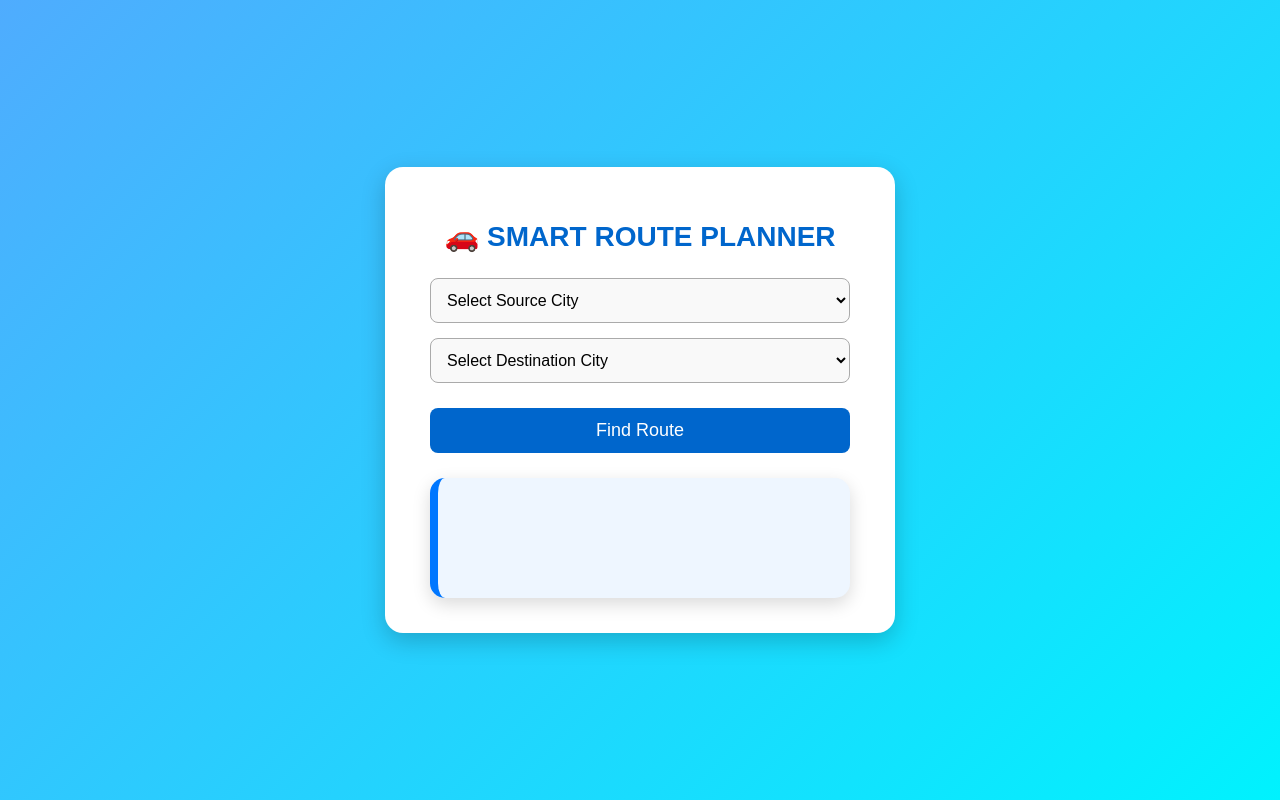
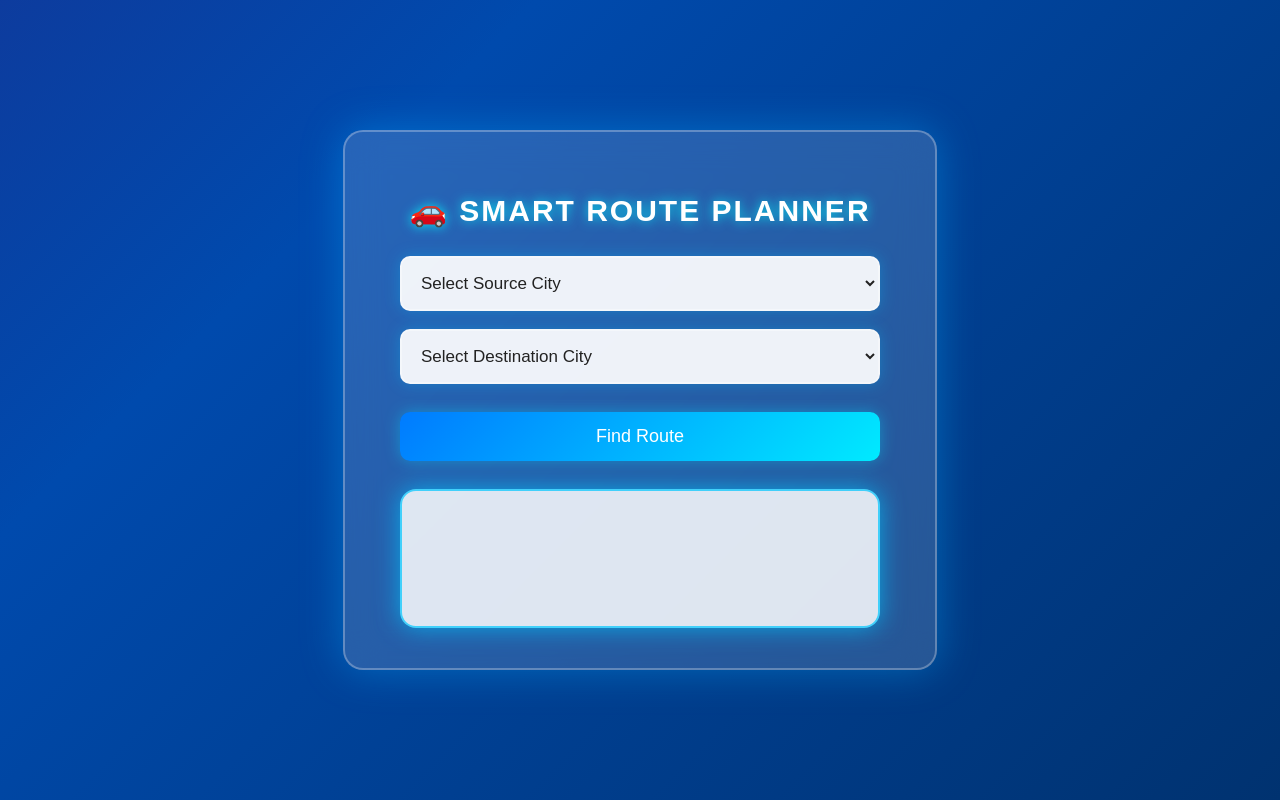
Before and after one commit to SohamSen1566/Smart-route-planner, a Flask app: page / in a window 1280 px wide. Run offline with Flask 3, Linux system fonts and the light colour scheme.

Commit message:
updated the frontend styles

```diff
--- a/static/style.css
+++ b/static/style.css
@@ -1,8 +1,10 @@
 /* Global */
 body {
     font-family: "Poppins", sans-serif;
-    background: linear-gradient(135deg, #4facfe, #00f2fe);
-    color: #222;
+    background: linear-gradient(135deg, #1e0059, #43005f, #004aad, #001f3f);
+    background-size: 400% 400%;
+    animation: bgShift 15s ease infinite;
+    color: #fff;
     display: flex;
     justify-content: center;
     align-items: center;
@@ -10,102 +12,119 @@ body {
     margin: 0;
 }
 
+@keyframes bgShift {
+    0% { background-position: 0% 50%; }
+    50% { background-position: 100% 50%; }
+    100% { background-position: 0% 50%; }
+}
+
 /* Main container */
 .container {
-    background-color: white;
-    padding: 35px 45px;
-    border-radius: 18px;
-    box-shadow: 0px 8px 25px rgba(0,0,0,0.2);
-    width: 420px;
+    background: rgba(255, 255, 255, 0.15);
+    backdrop-filter: blur(18px);
+    padding: 40px 55px;
+    border-radius: 20px;
+    width: 480px;
     text-align: center;
+    border: 2px solid rgba(255, 255, 255, 0.28);
+    box-shadow: 0 0 40px rgba(0, 170, 255, 0.4);
     animation: fadeIn 0.6s ease-in-out;
-}
-
-/* Animation */
-@keyframes fadeIn {
-    from { transform: translateY(15px); opacity: 0; }
-    to { transform: translateY(0); opacity: 1; }
 }
 
 /* Title */
 h1 {
-    color: #0066cc;
-    font-size: 28px;
-    margin-bottom: 25px;
+    color: #ffffff;
+    font-size: 30px;
+    margin-bottom: 28px;
+    text-transform: uppercase;
+    letter-spacing: 2px;
+    text-shadow: 0 0 12px rgba(0, 255, 255, 0.8);
 }
 
-/* Dropdowns and button */
+/* Inputs */
 .input-section {
     display: flex;
     flex-direction: column;
-    gap: 15px;
+    gap: 18px;
 }
 
 select {
-    padding: 12px;
-    font-size: 16px;
-    border: 1px solid #aaa;
-    border-radius: 8px;
-    background: #f9f9f9;
+    padding: 15px;
+    font-size: 17px;
+    border-radius: 10px;
+    border: 2px solid rgba(255, 255, 255, 0.35);
+    background: rgba(255, 255, 255, 0.92);
+    color: #222;
+    font-weight: 500;
     cursor: pointer;
+    box-shadow: 0 0 15px rgba(0, 200, 255, 0.3);
+    transition: 0.2s ease;
 }
 
+select:hover {
+    border-color: #00ccff;
+    box-shadow: 0 0 15px #00ccff;
+}
+
+/* Button */
 button {
     margin-top: 10px;
-    padding: 12px;
+    padding: 14px;
     font-size: 18px;
-    background-color: #0066cc;
+    background: linear-gradient(135deg, #007bff, #00eaff);
     color: white;
     border: none;
-    border-radius: 8px;
+    border-radius: 10px;
     cursor: pointer;
-    transition: 0.2s;
+    transition: 0.25s ease;
+    box-shadow: 0 0 15px rgba(0, 220, 255, 0.4);
 }
 
 button:hover {
-    background-color: #004c99;
+    transform: translateY(-2px);
+    box-shadow: 0 0 20px #00eaff;
 }
 
 /* Output Box */
 .output-box {
-    margin-top: 25px;
-    padding: 20px 25px;
-    background: #eef6ff;
-    border-left: 8px solid #0077ff;
-    border-radius: 15px;
-    min-height: 80px;
+    margin-top: 28px;
+    padding: 25px 28px;
 
-    box-shadow: 0 6px 18px rgba(0, 0, 0, 0.15);
+    background: rgba(255, 255, 255, 0.85);  /* brighter now */
+    color: #222;
+    border-radius: 16px;
 
+    border: 2px solid rgba(0, 200, 255, 0.7);
+    box-shadow: 0 0 25px rgba(0, 200, 255, 0.7);
+
+    min-height: 85px;
     font-size: 18px;
-    text-align: left;
     line-height: 1.6;
-
     animation: fadeIn 0.5s ease;
 }
 
-/* Output Title */
+/* Output title */
 .output-box h3 {
-    margin: 0;
-    padding-bottom: 10px;
-    font-size: 22px;
-    font-weight: 600;
-    color: #0047ab;
     text-align: center;
+    font-size: 23px;
+    color: #0055ff;
+    font-weight: 700;
+    margin-bottom: 12px;
 }
 
-/* Preformatted route text */
+/* Output pre */
 .output-box pre {
-    background: rgba(255, 255, 255, 0.6);
-    padding: 12px;
+    background: rgba(230, 240, 255, 1);  /* fully solid */
+    padding: 14px;
     font-size: 17px;
-    border-radius: 8px;
+    border-radius: 10px;
+    font-family: "Consolas", monospace;
     white-space: pre-wrap;
-    font-family: "Consolas", monospace;
+    border-left: 4px solid #008cff;
 }
 
 /* Divider */
 .output-divider {
-    margin: 15px 0;
-    border-bottom: 2px dashed #bcd1ff;
+    margin: 16px 0;
+    border-bottom: 2px dashed rgba(0, 100, 255, 0.4);
 }
```
